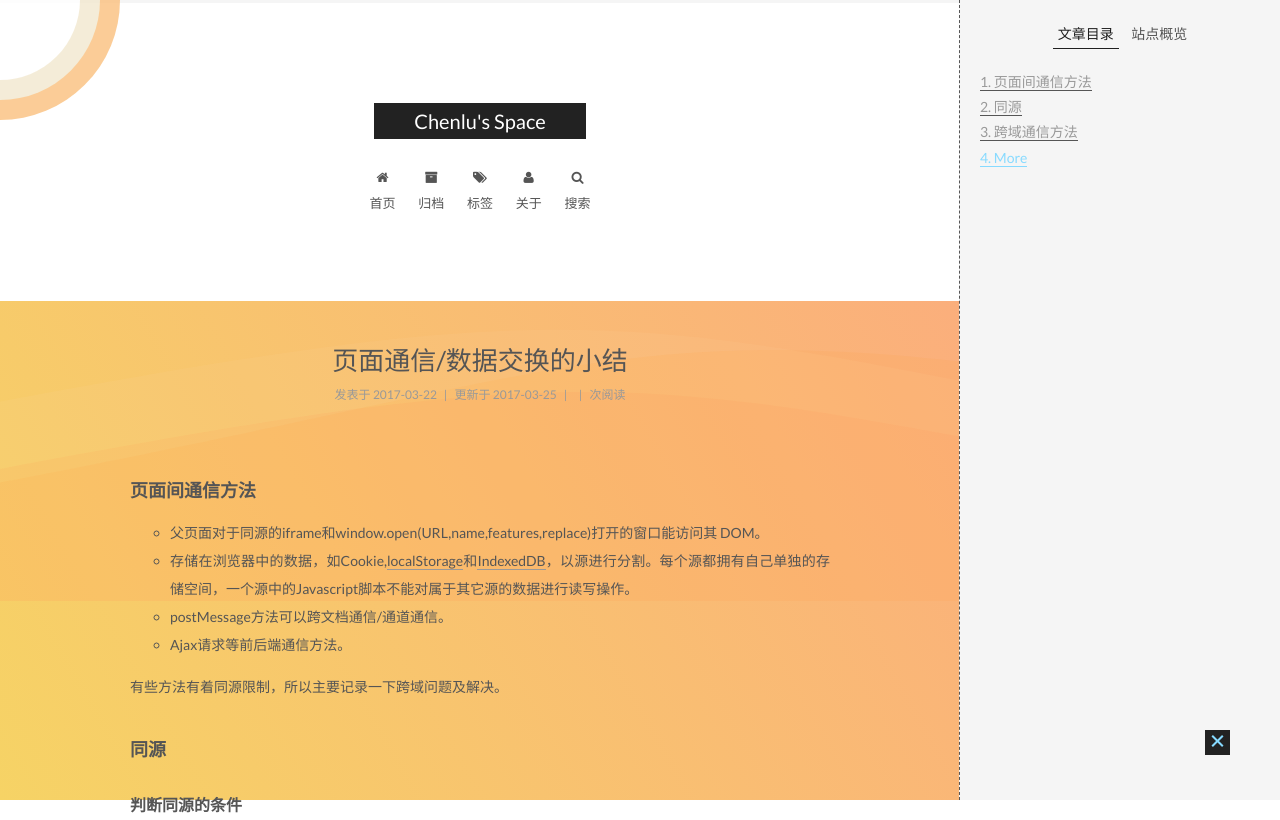
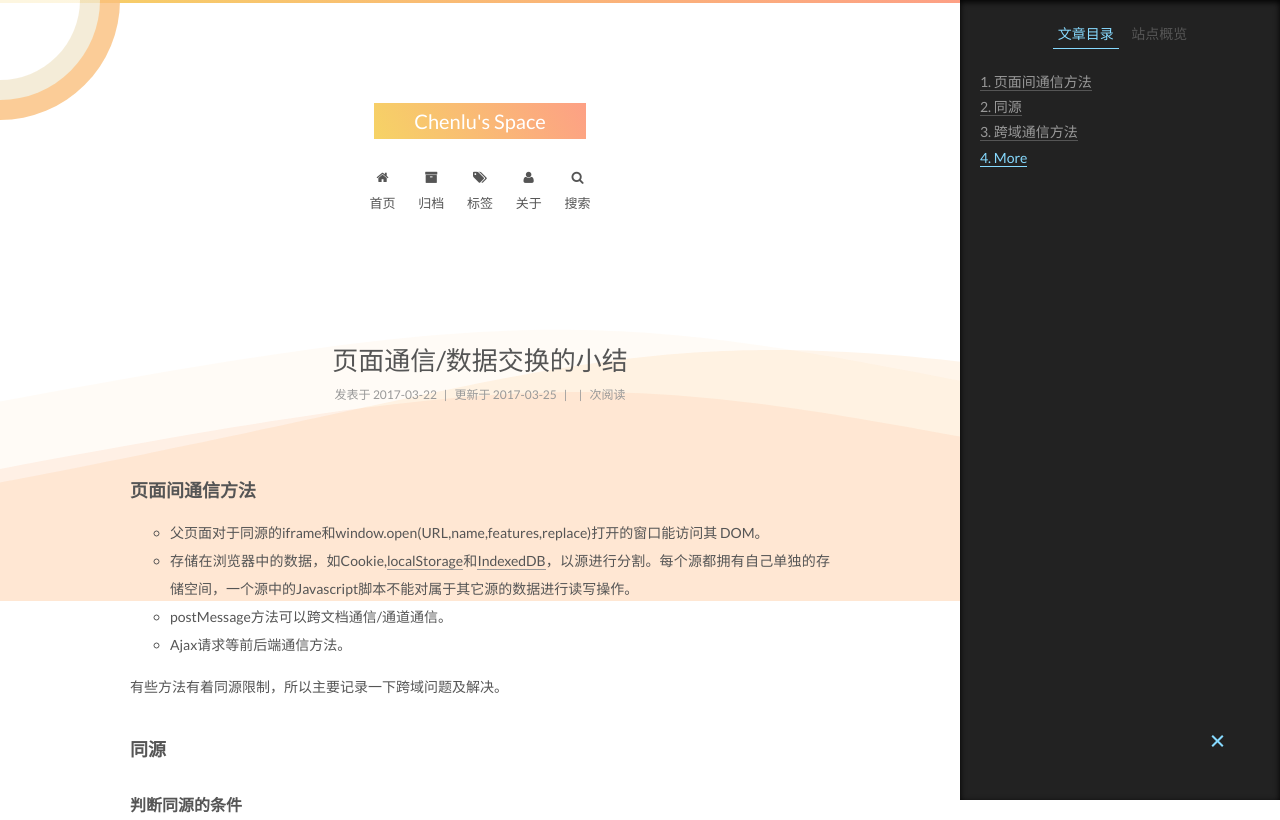
Before and after one commit to chenluli/chenluli.github.io, a plain HTML site: page 2017/03/22/2017-3-22-communicate/index.html in a window 1280 px wide. Shown: the top 820 px of the page. Drawn offline with Linux system fonts and the light colour scheme; some packages are replaced by stand-ins of ours; a script that the page names is missing; files whose address does not match are found by name.

Commit message:
Site updated: 2017-05-07 20:30:53

```diff
--- a/css/main.css
+++ b/css/main.css
@@ -1548,7 +1548,7 @@ pre .javascript .function {
   width: 4px;
   height: 4px;
   border-radius: 50%;
-  background: #98ffa7;
+  background: #38ff14;
 }
 .links-of-blogroll {
   font-size: 13px;
@@ -2180,30 +2180,7 @@ a.search-result {
 .links-of-blogroll-inline .links-of-blogroll-item {
   display: inline-block;
 }
-body {
-  background-image: linear-gradient(60deg, #f6d365 0%, #fda085 100%);
-/*background-image: linear-gradient(to top, #a18cd1 0%, #fbc2eb 100%);*/
-  background-size: cover;
-  background-repeat: no-repeat;
-}
-.headband {
-  background-color: #f5f5f5;
-}
-#sidebar {
-  background-color: #f5f5f5;
-  border-left: dashed 1px;
-  box-shadow: none;
-}
-.sidebar-nav .sidebar-nav-active {
-  color: #1f1f1f;
-  border-bottom-color: #1f1f1f;
-}
-.sidebar-nav hover {
-  color: #2e7ac4;
-!important
-  border-bottom-color: #2e7ac4;
-}
-!important
-.archive-page-counter {
-  visibility: hidden;
-}
+.headband,
+.brand {
+  background-image: linear-gradient(60deg, #f6d365 0%, #fda085 100%) !important;
+}
```
